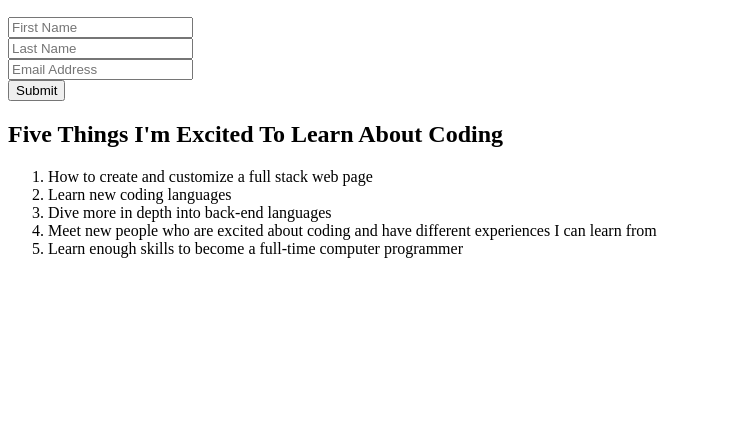
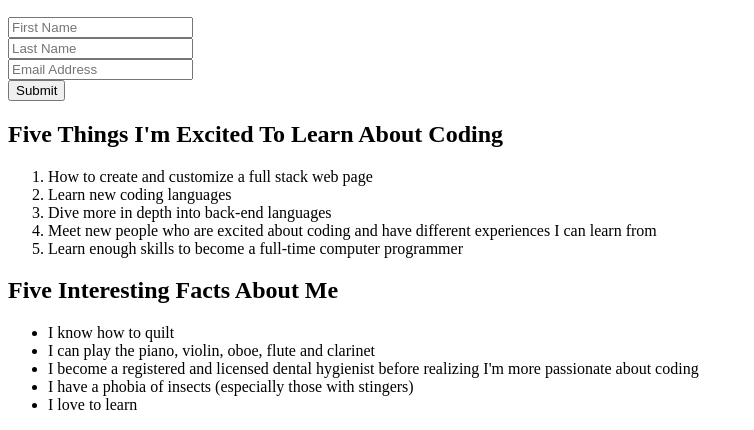
Before and after one commit to jduell12/HTML_Drills, a plain HTML site: page index.html in a window 1280 px wide. Shown: the part 3096-3526 px from the top of the page, without its empty margins (0-754 px from the left). Before the commit the page ends 3370 px from the top, so only its background shows below. Drawn offline with Linux system fonts and the light colour scheme.

Commit message:
Completed to step 13

```diff
--- a/index.html
+++ b/index.html
@@ -106,6 +106,14 @@
             <li>Meet new people who are excited about coding and have different experiences I can learn from</li>
             <li>Learn enough skills to become a full-time computer programmer</li>
         </ol>
+        <h2>Five Interesting Facts About Me</h2>
+        <ul>
+            <li>I know how to quilt</li>
+            <li>I can play the piano, violin, oboe, flute and clarinet</li>
+            <li>I become a registered and licensed dental hygienist before realizing I'm more passionate about coding</li>
+            <li>I have a phobia of insects (especially those with stingers)</li>
+            <li>I love to learn</li>
+        </ul>
     </div>
 </body>
 
```
Lines whose indentation alone changed are shown as unchanged.
